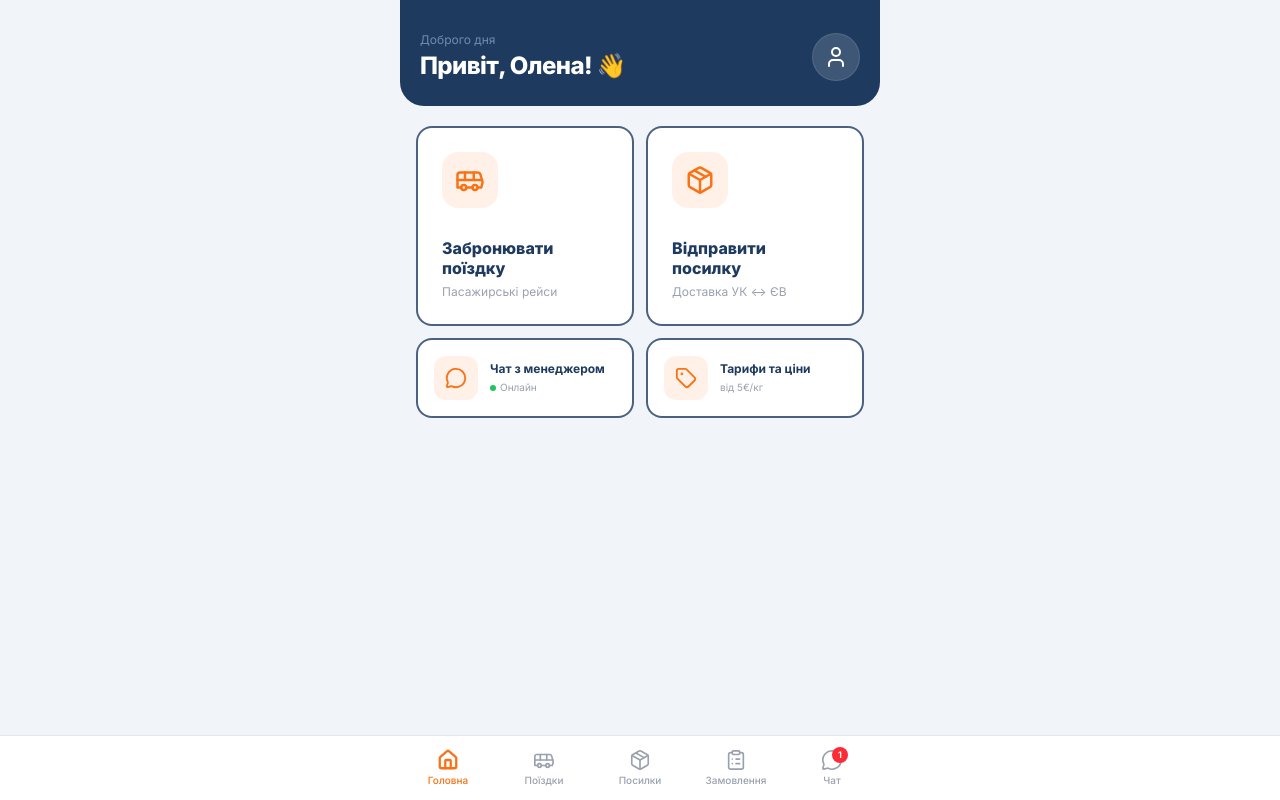
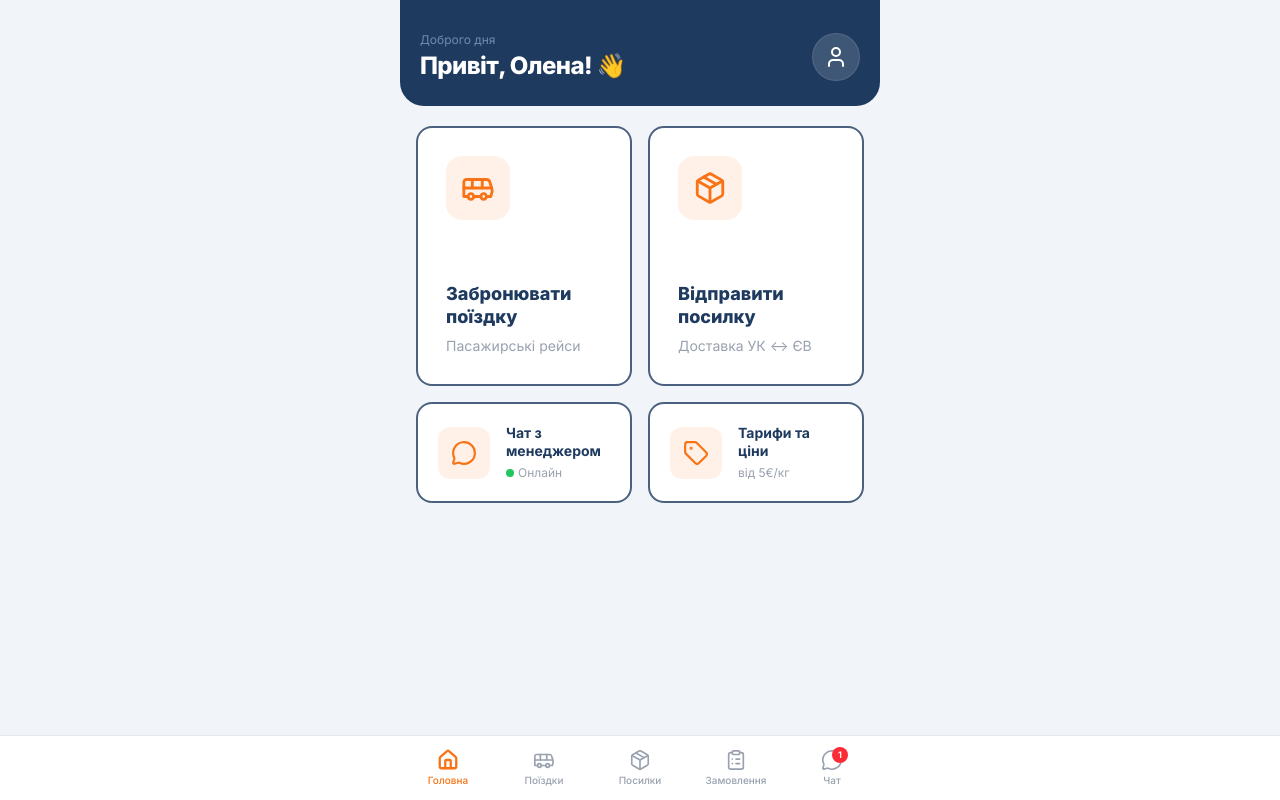
Before and after one commit to CodeDestriyer/BotiLogistics-Clients-v2.0, a React (Vite) app: page / in a window 1280 px wide. Both pictures are taken after typing "5551234", "Sample123" into the empty fields and a click on the button "Увійти". Built offline with nearby package versions, Linux system fonts and the light colour scheme.

Commit message:
Increase home screen card sizes for better visibility
Top cards: min-height 200→260px, larger icons/text/padding.
Bottom cards: added min-height 100px, larger icons/text/padding.

https://claude.ai/code/session_01FamZ9wtEQTRyK1qxZaWW3v

```diff
--- a/src/screens/HomeScreen.tsx
+++ b/src/screens/HomeScreen.tsx
@@ -25,64 +25,64 @@ export default function HomeScreen({ onNavigate }: Props) {
       </div>
 
       {/* 4 Action Cards */}
-      <div className="px-4 mt-5 space-y-3 pb-4">
+      <div className="px-4 mt-5 space-y-4 pb-4">
         {/* Row 1 — Main actions (tall, prominent) */}
-        <div className="grid grid-cols-2 gap-3">
+        <div className="grid grid-cols-2 gap-4">
           <button
             onClick={() => onNavigate('flights')}
-            className="bg-white border-2 border-navy/80 rounded-2xl p-6 text-left active:scale-[0.97] transition-transform flex flex-col justify-between min-h-[200px]"
+            className="bg-white border-2 border-navy/80 rounded-2xl p-7 text-left active:scale-[0.97] transition-transform flex flex-col justify-between min-h-[260px]"
           >
-            <div className="w-14 h-14 bg-accent/10 rounded-2xl flex items-center justify-center">
-              <Bus size={30} className="text-accent" />
+            <div className="w-16 h-16 bg-accent/10 rounded-2xl flex items-center justify-center">
+              <Bus size={34} className="text-accent" />
             </div>
-            <div className="mt-auto pt-4">
-              <p className="text-navy font-extrabold text-base leading-tight">Забронювати поїздку</p>
-              <p className="text-gray-400 text-xs mt-1.5">Пасажирські рейси</p>
+            <div className="mt-auto pt-5">
+              <p className="text-navy font-extrabold text-lg leading-tight">Забронювати поїздку</p>
+              <p className="text-gray-400 text-sm mt-2">Пасажирські рейси</p>
             </div>
           </button>
 
           <button
             onClick={() => onNavigate('parcels')}
-            className="bg-white border-2 border-navy/80 rounded-2xl p-6 text-left active:scale-[0.97] transition-transform flex flex-col justify-between min-h-[200px]"
+            className="bg-white border-2 border-navy/80 rounded-2xl p-7 text-left active:scale-[0.97] transition-transform flex flex-col justify-between min-h-[260px]"
           >
-            <div className="w-14 h-14 bg-accent/10 rounded-2xl flex items-center justify-center">
-              <Package size={30} className="text-accent" />
+            <div className="w-16 h-16 bg-accent/10 rounded-2xl flex items-center justify-center">
+              <Package size={34} className="text-accent" />
             </div>
-            <div className="mt-auto pt-4">
-              <p className="text-navy font-extrabold text-base leading-tight">Відправити посилку</p>
-              <p className="text-gray-400 text-xs mt-1.5">Доставка УК ↔ ЄВ</p>
+            <div className="mt-auto pt-5">
+              <p className="text-navy font-extrabold text-lg leading-tight">Відправити посилку</p>
+              <p className="text-gray-400 text-sm mt-2">Доставка УК ↔ ЄВ</p>
             </div>
           </button>
         </div>
 
-        {/* Row 2 — Secondary actions (low, wide rectangles) */}
-        <div className="grid grid-cols-2 gap-3">
+        {/* Row 2 — Secondary actions */}
+        <div className="grid grid-cols-2 gap-4">
           <button
             onClick={() => onNavigate('chat')}
-            className="bg-white border-2 border-navy/80 rounded-2xl px-4 py-4 active:scale-[0.97] transition-transform flex items-center gap-3"
+            className="bg-white border-2 border-navy/80 rounded-2xl px-5 py-5 active:scale-[0.97] transition-transform flex items-center gap-4 min-h-[100px]"
           >
-            <div className="w-11 h-11 bg-accent/10 rounded-xl flex items-center justify-center shrink-0">
-              <MessageCircle size={22} className="text-accent" />
+            <div className="w-13 h-13 bg-accent/10 rounded-xl flex items-center justify-center shrink-0">
+              <MessageCircle size={26} className="text-accent" />
             </div>
             <div className="text-left min-w-0">
-              <p className="text-navy font-bold text-xs leading-tight">Чат з менеджером</p>
-              <div className="flex items-center gap-1 mt-1">
-                <span className="w-1.5 h-1.5 bg-status-confirmed rounded-full" />
-                <span className="text-[10px] text-gray-400">Онлайн</span>
+              <p className="text-navy font-bold text-sm leading-tight">Чат з менеджером</p>
+              <div className="flex items-center gap-1 mt-1.5">
+                <span className="w-2 h-2 bg-status-confirmed rounded-full" />
+                <span className="text-xs text-gray-400">Онлайн</span>
               </div>
             </div>
           </button>
 
           <button
             onClick={() => onNavigate('tariffs')}
-            className="bg-white border-2 border-navy/80 rounded-2xl px-4 py-4 active:scale-[0.97] transition-transform flex items-center gap-3"
+            className="bg-white border-2 border-navy/80 rounded-2xl px-5 py-5 active:scale-[0.97] transition-transform flex items-center gap-4 min-h-[100px]"
           >
-            <div className="w-11 h-11 bg-accent/10 rounded-xl flex items-center justify-center shrink-0">
-              <Tag size={22} className="text-accent" />
+            <div className="w-13 h-13 bg-accent/10 rounded-xl flex items-center justify-center shrink-0">
+              <Tag size={26} className="text-accent" />
             </div>
             <div className="text-left min-w-0">
-              <p className="text-navy font-bold text-xs leading-tight">Тарифи та ціни</p>
-              <p className="text-gray-400 text-[10px] mt-1">від 5€/кг</p>
+              <p className="text-navy font-bold text-sm leading-tight">Тарифи та ціни</p>
+              <p className="text-gray-400 text-xs mt-1.5">від 5€/кг</p>
             </div>
           </button>
         </div>
```
